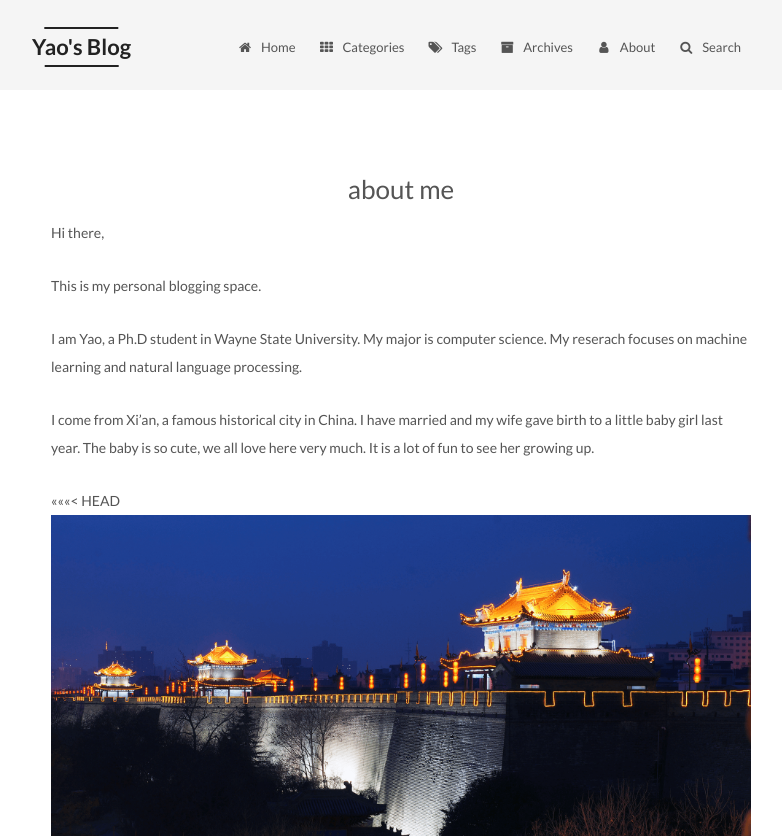
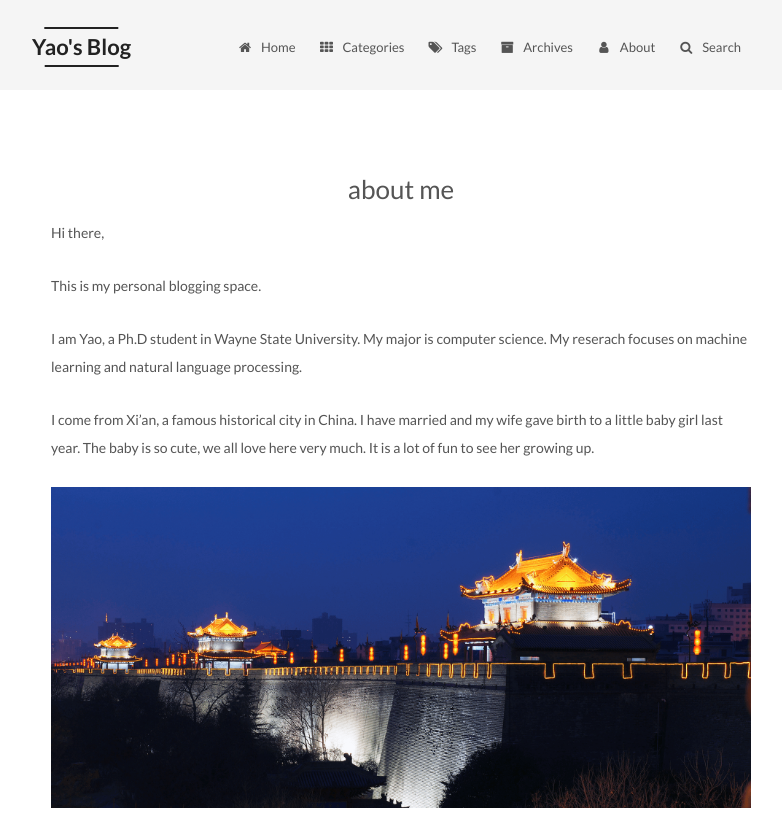
Before and after one commit to qiangyao1988/qiangyao1988.github.io, a Jekyll site: the page built from about/index.md, in a window 1280 px wide. Shown: the top 839 px of the page, without its empty margins (239-1021 px from the left). Built offline with Jekyll 4.4.1, drawn with Linux system fonts in a browser that asks for light colours; comment, search, counter and statistics services are not loaded; some of the changed text lies outside the part shown.

Commit message:
no message

```diff
--- a/about/index.md
+++ b/about/index.md
@@ -12,11 +12,7 @@ I am Yao, a Ph.D student in Wayne State University. My major is computer science
 
 I come from Xi'an, a famous historical city in China. I have married and my wife gave birth to a little baby girl last year. The baby is so cute, we all love here very much. It is a lot of fun to see her growing up.
 
-<<<<<<< HEAD
 ![picture](../assets/images/xian.png){:style="margin:0 auto"}
-=======
-![picture](../assets/images/xian.jpg){:style="margin:0 auto"}
->>>>>>> da656efeec4df2b79ed843723d9e269ff798ffef
 
 {:.image-caption}
 
```
